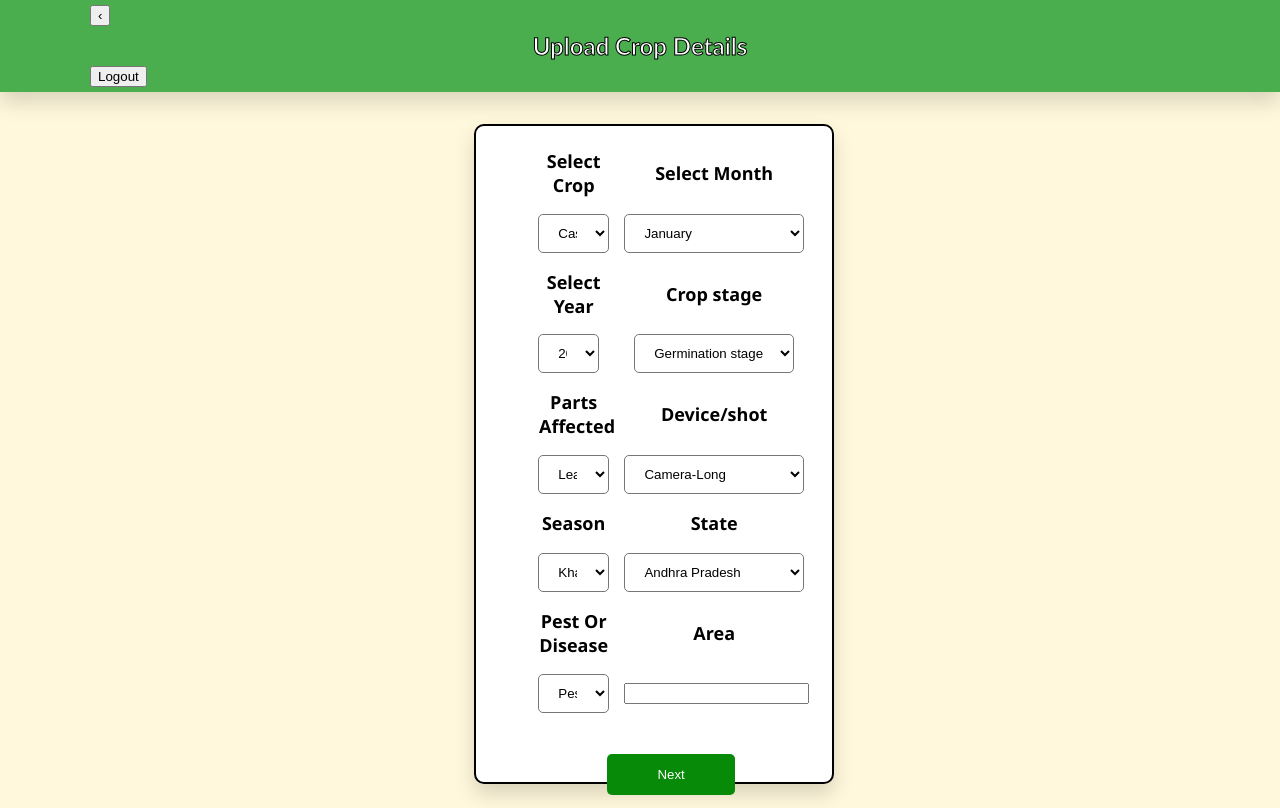
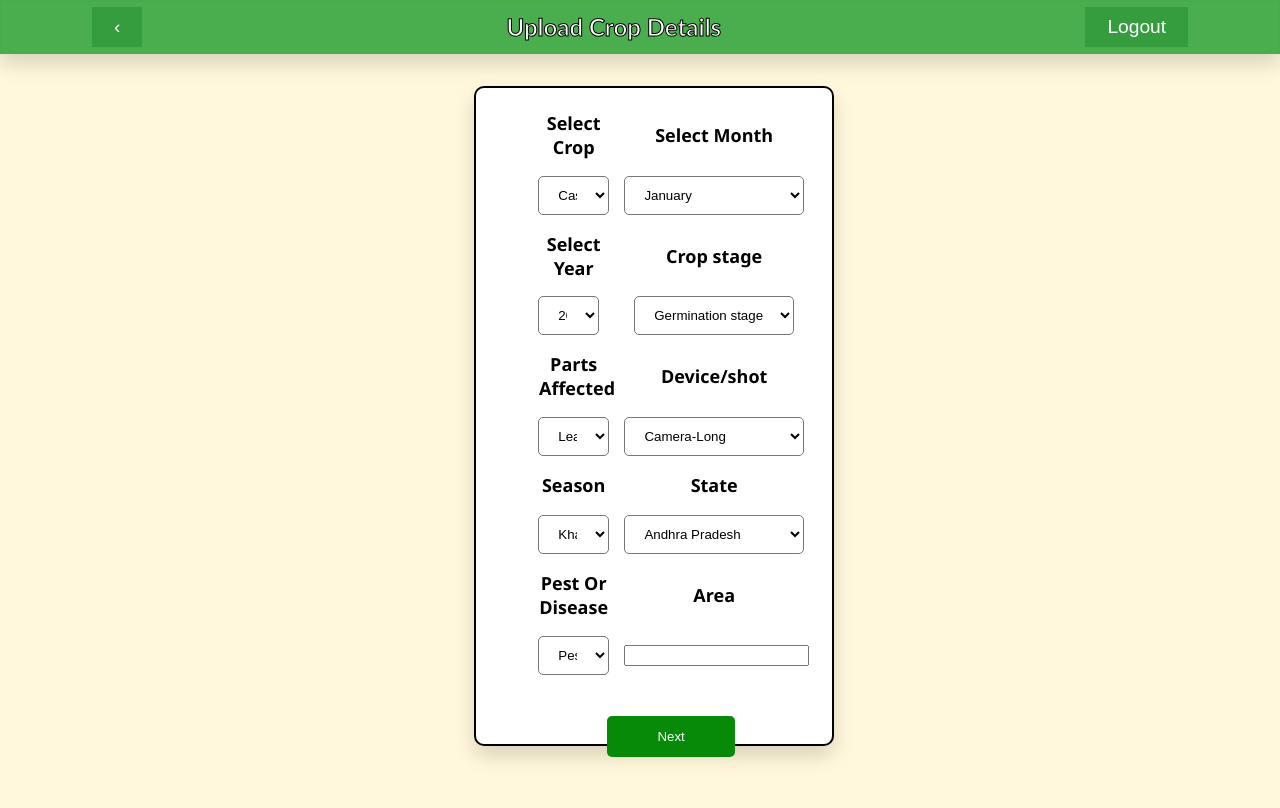
Before and after one commit to Satya-Sreekar/Image-repository, a PHP site: page /User.php in a window 1280 px wide. After the commit the page ends 760 px from the top, so only its background shows below. Run offline with PHP 8.4, Linux system fonts and the light colour scheme; a user stored in the database is signed in; data comes from the database, SQL or seed files in the repository.

Commit message:
Update User.css

```diff
--- a/User.css
+++ b/User.css
@@ -35,17 +35,35 @@ body{
     margin-left: 0%;
     margin-right: 0%;
 }
-.heading
-{
-    border: 2px solidrgba(72,172,76,251);
-    background-color:rgba(74,174,78,253);
+.heading {
+    display: flex; /* add this */
+    justify-content: space-between; /* add this */
+    border: 2px solid rgba(72,172,76,251);
+    background-color: rgba(74,174,78,253);
     margin-top: 0%;
     padding-top: 5px;
     padding-right: 90px;
     padding-bottom: 5px;
     padding-left: 90px;
     box-shadow: 0 10px 20px 0 rgba(0,0,0,0.15);
-}
+  }
+
+button {
+    background-color:rgb(54, 157, 63);
+   padding-left:2%;
+   padding-right:2%;
+   color: white;
+   font-size: larger;
+   border: none;
+   transition: border 1ms;
+  }
+  button:hover
+  {
+    opacity: 0.7;
+  }
+  button:active{
+    opacity: 0.5;
+  }
 th,td
 {
     padding-left:1%;
```
